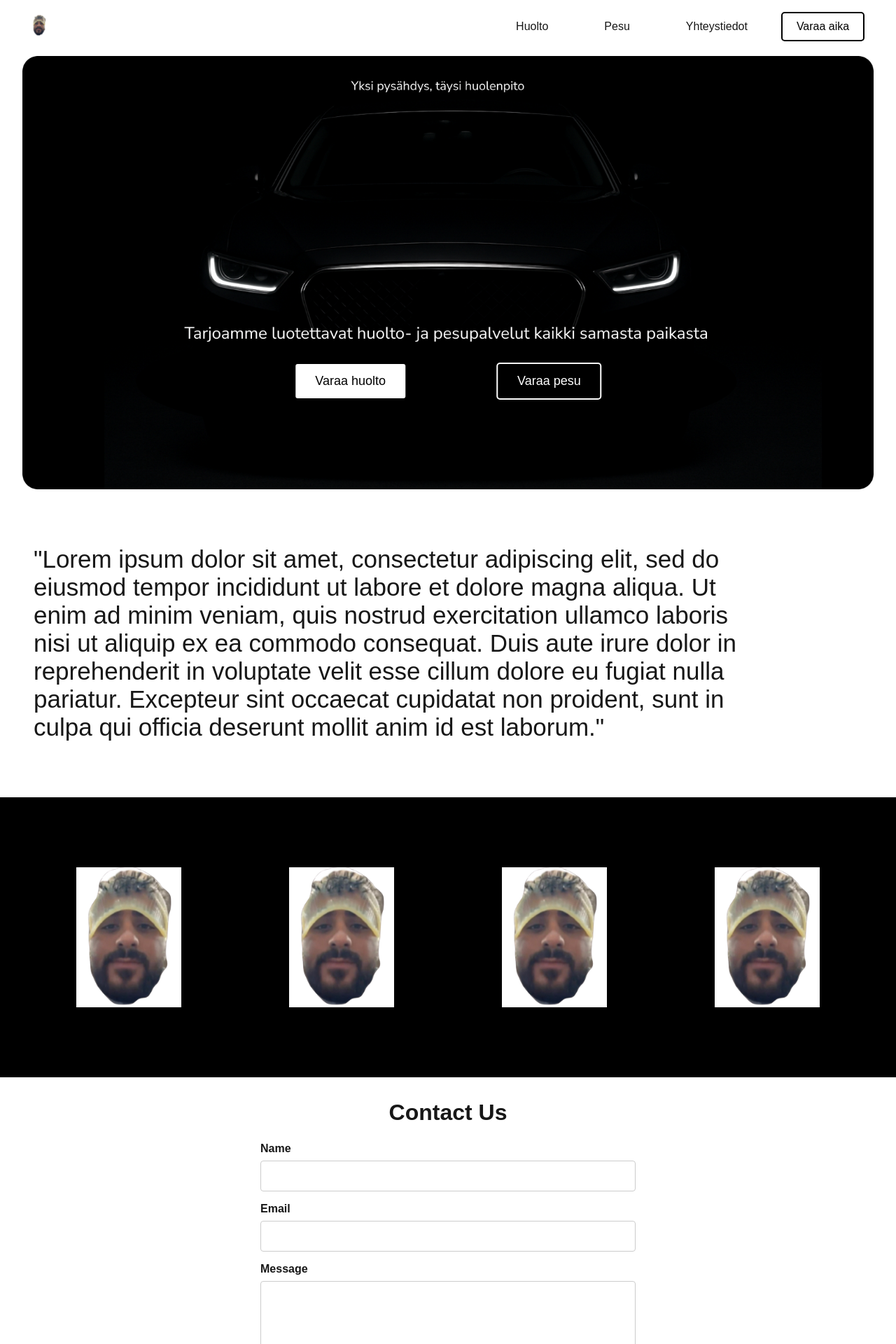
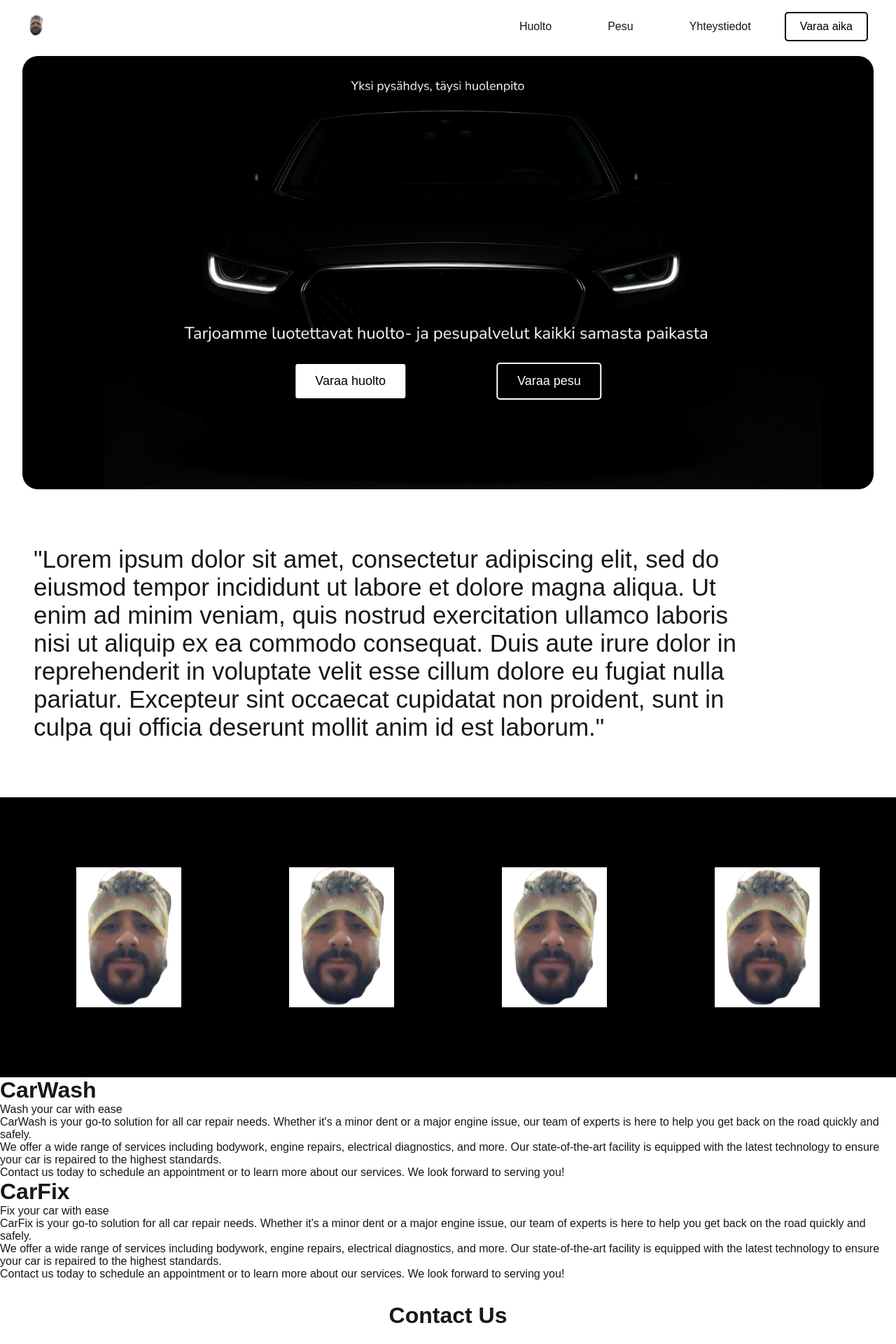
Before and after one commit to Agrinsadon/7auto, a Next.js app in the folder frontend/: page / in a window 1280 px wide. Shown: the top 1920 px of the page at 70% size. Built offline with nearby package versions, Linux system fonts and the light colour scheme.

Commit message:
added more pages for carfix and carwash services

```diff
--- a/frontend/src/app/component/navbar/navbar.css
+++ b/frontend/src/app/component/navbar/navbar.css
@@ -6,11 +6,10 @@
     z-index: 900;
     backdrop-filter: blur(16px);
     background-color: #fff6;
-    width: 98%;
+    width: 100%;
     margin: 0 auto;
-    border-bottom-right-radius: 20px;
-    border-bottom-left-radius: 20px;
-  }
+    }
+
 
   .navbar {
     padding: 1rem 2rem;
--- a/frontend/src/app/component/reservation-side/bookframes/bookingframe.css
+++ b/frontend/src/app/component/reservation-side/bookframes/bookingframe.css
@@ -25,7 +25,7 @@
     width: 100%;
     height: 100%;
     z-index: 999;
-    background-color: rgba(0, 0, 0, 0.5);
+    background-color: rgba(0, 0, 0, 0.7);
     animation: fadeInBackground 0.3s ease-out forwards;
   }
 
--- a/frontend/src/app/component/reservation-side/receipt/bookingreceipt.css
+++ b/frontend/src/app/component/reservation-side/receipt/bookingreceipt.css
@@ -7,7 +7,6 @@
 
   .booking-receipt-header {
     font-size: 1.2rem;
-    font-weight: bold;
     white-space: nowrap;
     text-align: center;
   }
--- a/frontend/src/app/page.tsx
+++ b/frontend/src/app/page.tsx
@@ -3,12 +3,16 @@
 import LandingPage from "./pages/landingpage/landingpage";
 import ImageGrid from "./pages/imagepage/imagepage";
 import ContactPage from "./pages/contactpage/contactpage";
+import Carwash from "./pages/services/carwash/carwash";
+import Carfix from "./pages/services/carfix/carfix";
 
 export default function Home() {
   return (
     <div>
       <LandingPage />
       <ImageGrid />
+      <Carwash />
+      <Carfix />
       <ContactPage />
     </div>
   );
--- /dev/null
+++ b/frontend/src/app/pages/services/carfix/carfix.tsx
@@ -0,0 +1,20 @@
+import './carfix.css';
+
+const Carfix = () => {
+
+    return (
+        <div className="carfix">
+        <div className="carfix-header">
+            <h1>CarFix</h1>
+            <p>Fix your car with ease</p>
+        </div>
+        <div className="carfix-content">
+            <p>CarFix is your go-to solution for all car repair needs. Whether it's a minor dent or a major engine issue, our team of experts is here to help you get back on the road quickly and safely.</p>
+            <p>We offer a wide range of services including bodywork, engine repairs, electrical diagnostics, and more. Our state-of-the-art facility is equipped with the latest technology to ensure your car is repaired to the highest standards.</p>
+            <p>Contact us today to schedule an appointment or to learn more about our services. We look forward to serving you!</p>
+        </div>
+        </div>
+)
+}
+
+export default Carfix;
--- /dev/null
+++ b/frontend/src/app/pages/services/carwash/carwash.tsx
@@ -0,0 +1,20 @@
+import './carwash.css';
+
+const Carwash = () => {
+
+    return (
+        <div className="carwash">
+        <div className="carwash-header">
+            <h1>CarWash</h1>
+            <p>Wash your car with ease</p>
+        </div>
+        <div className="carfix-content">
+            <p>CarWash is your go-to solution for all car repair needs. Whether it's a minor dent or a major engine issue, our team of experts is here to help you get back on the road quickly and safely.</p>
+            <p>We offer a wide range of services including bodywork, engine repairs, electrical diagnostics, and more. Our state-of-the-art facility is equipped with the latest technology to ensure your car is repaired to the highest standards.</p>
+            <p>Contact us today to schedule an appointment or to learn more about our services. We look forward to serving you!</p>
+        </div>
+        </div>
+)
+}
+
+export default Carwash;
```
Also changed, not shown: frontend/src/app/pages/services/carfix/carfix.css (added), frontend/src/app/pages/services/carwash/carwash.css (added).
